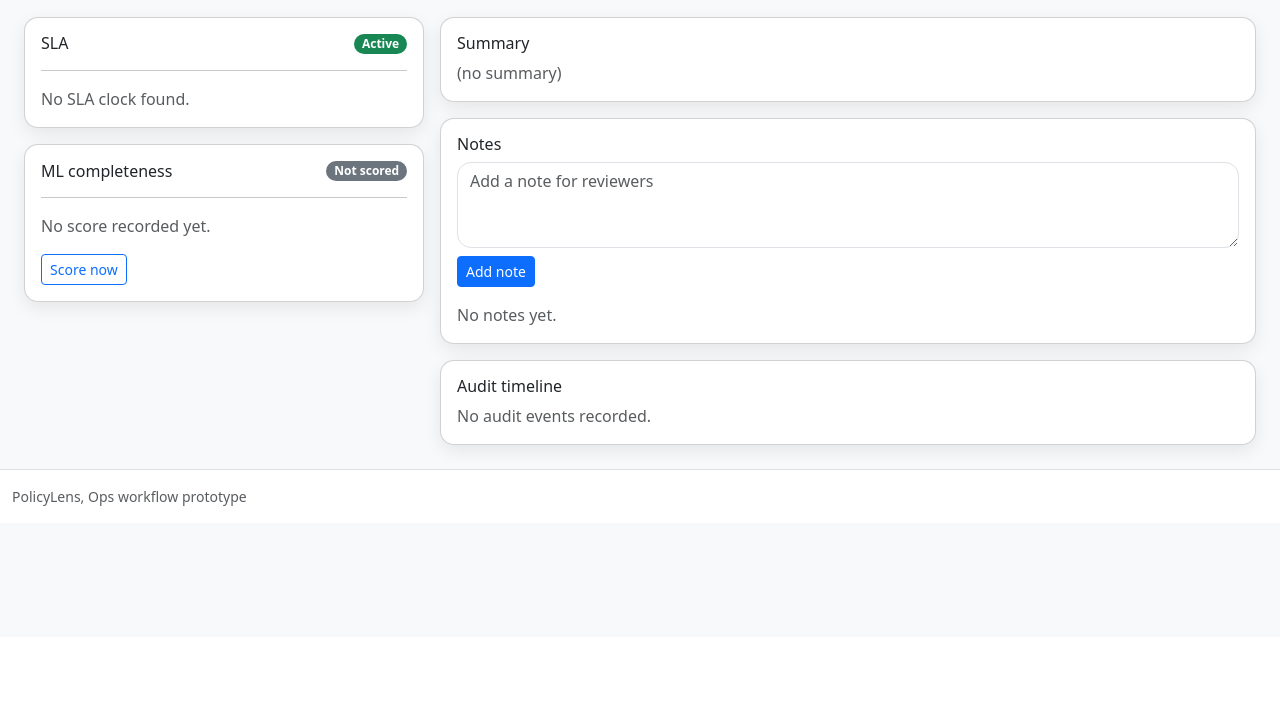
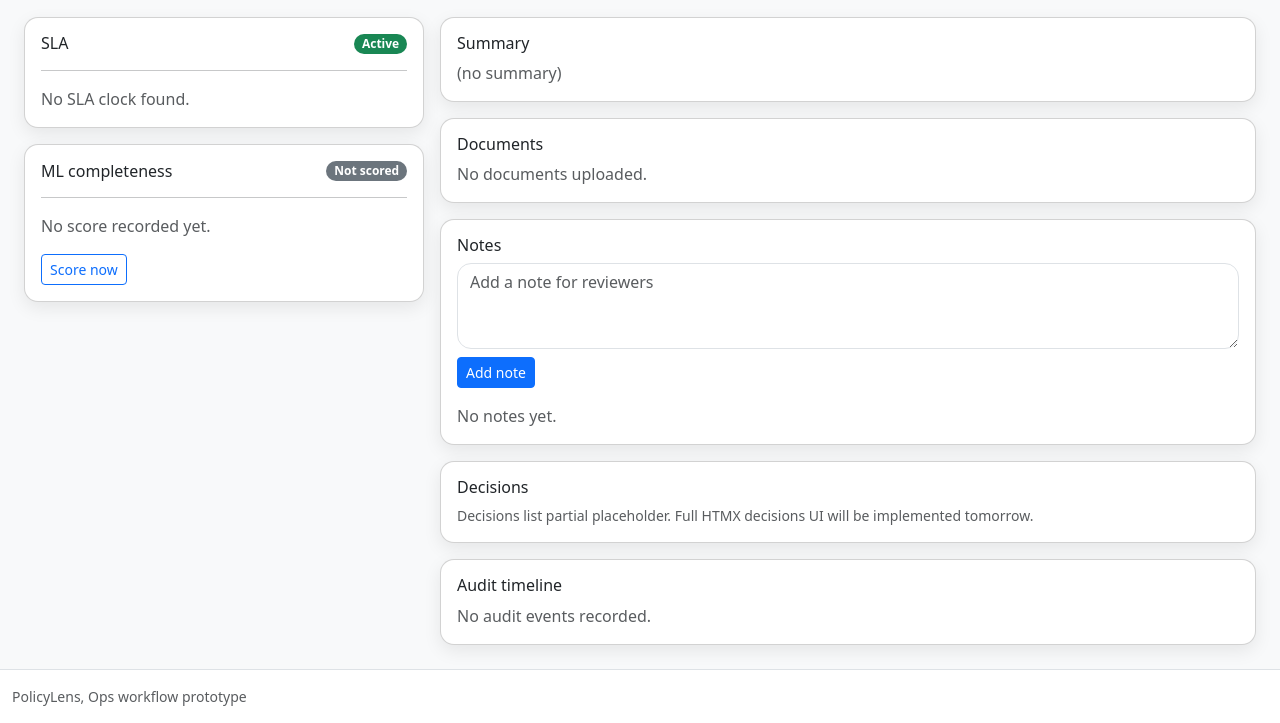
Before and after one commit to AAdewunmi/Claims-Fraud-Risk-Scoring-Project, a Django app: template policylens/apps/ops/templates/ops/claim_detail.html in a window 1280 px wide. Shown: the part 163-886 px from the top of the page. Before the commit the page ends 669 px from the top, so only its background shows below. Run offline with Django 5.2, Linux system fonts and the light colour scheme; the template is opened without the code that fills it: values that come from a table or form of the project are taken from there, others are empty; parts of the project's set-up code (start-up, migrations or seed data) failed here and were passed over; some libraries are stand-ins or nearby versions.

Commit message:
fix(ops): restore claim detail sections and keep enhanced SLA/audit rendering

```diff
--- a/policylens/apps/ops/templates/ops/claim_detail.html
+++ b/policylens/apps/ops/templates/ops/claim_detail.html
@@ -66,7 +66,19 @@
 
       <div class="card shadow-sm mb-3">
         <div class="card-body">
+          {% include "ops/partials/documents_table.html" %}
+        </div>
+      </div>
+
+      <div class="card shadow-sm mb-3">
+        <div class="card-body">
           {% include "ops/partials/notes_list.html" %}
+        </div>
+      </div>
+
+      <div class="card shadow-sm mb-3">
+        <div class="card-body">
+          {% include "ops/partials/decisions_list.html" %}
         </div>
       </div>
 
```
